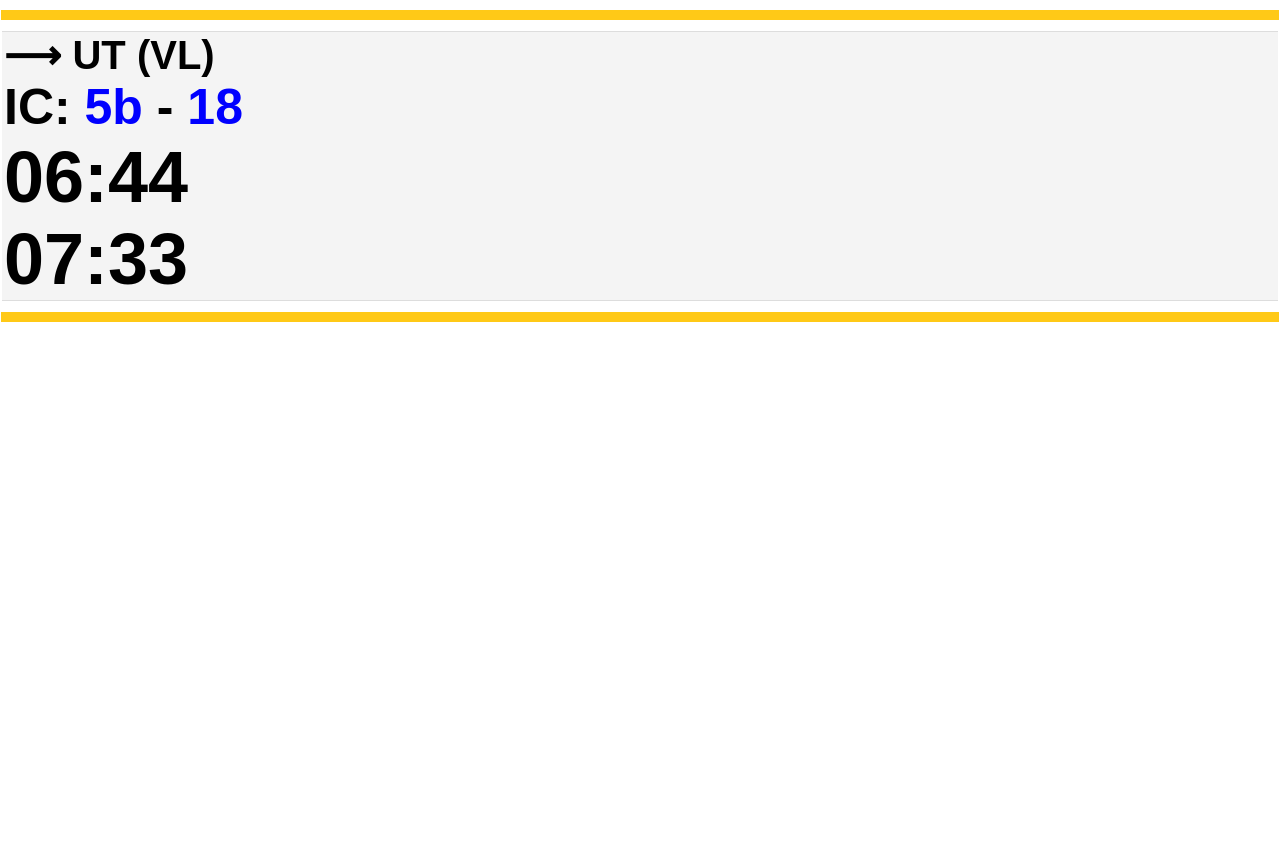
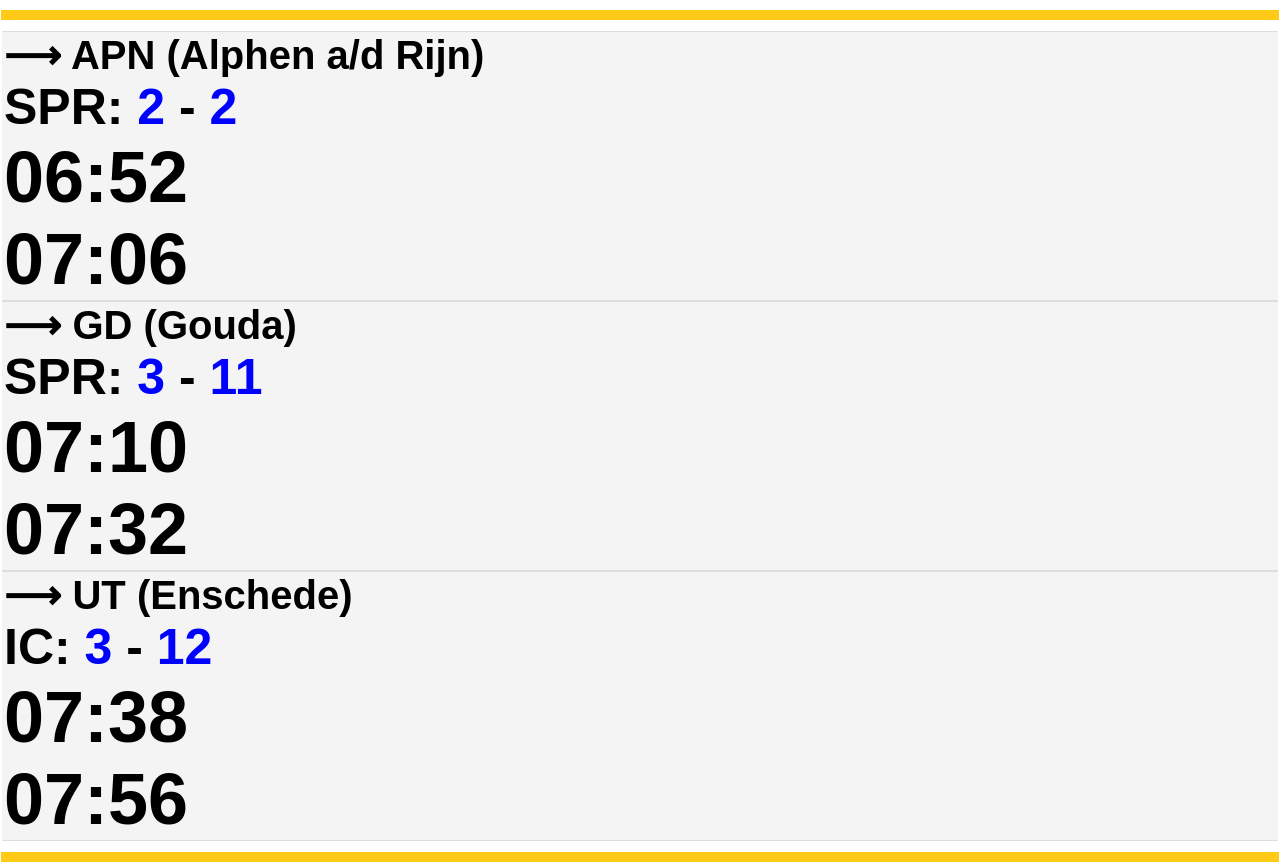
Before and after one commit to elysium316/ns, a plain HTML site: page ledn_ut.html in a window 1280 px wide. Shown: the part 1804-2667 px from the top of the page. Before the commit the page ends 2127 px from the top, so only its background shows below. Drawn offline with Linux system fonts and the light colour scheme.

Commit message:
Automatische update treintijden

```diff
--- a/ledn_ut.html
+++ b/ledn_ut.html
@@ -18,25 +18,11 @@
 </head>
 <body>
     <h1>Traject Overzicht</h1>
-    <div class="tijd">04:46</div>
+    <div class="tijd">05:41</div>
     <div style='padding: 2pt; margin-bottom: 20px;'><a href='index.html' class='menu-link' style='background: #ddd; color: black; border-color: #ddd;'>🏠 Home</a> <a href='ledn_ut.html' class='menu-link' style='background: #ffc917; color: #003399;'>LEDN-UT</a> <a href='ut_ah.html' class='menu-link'>UT-AH</a> <a href='ah_dtch.html' class='menu-link'>AH-DTCH</a> </div>
 
     <div class="etappe-header">LEDN-UT</div>
     <ul>
-
-        <li style="padding: 10px 0; border-bottom: 10px solid #ffc917;">
-
-            <ul>
-
-                <li style="background: #f4f4f4; padding: 0 2px; margin:0; border-top: 1px solid #ddd; border-bottom: 1px solid #ddd; border-left: none; border-right: none;">
-                    <span class="station">&#10230; UT (UT)</span><br>
-                    <span class="spoor" style="color:black;">IC: </span><span class="spoor"><span class='spoor'>5b</span></span><span class="spoor" style="color:black;"> - </span><span class="spoor"><span class='spoor'>15</span></span><br>
-                    <span class="vertrek">04:40</span><br>
-                    <span class="vertrek">05:48</span>
-                </li>
-
-            </ul>
-        </li>
 
         <li style="padding: 10px 0; border-bottom: 10px solid #ffc917;">
 
@@ -101,6 +87,34 @@
             </ul>
         </li>
 
+        <li style="padding: 10px 0; border-bottom: 10px solid #ffc917;">
+
+            <ul>
+
+                <li style="background: #f4f4f4; padding: 0 2px; margin:0; border-top: 1px solid #ddd; border-bottom: 1px solid #ddd; border-left: none; border-right: none;">
+                    <span class="station">&#10230; APN (Alphen a/d Rijn)</span><br>
+                    <span class="spoor" style="color:black;">SPR: </span><span class="spoor"><span class='spoor'>2</span></span><span class="spoor" style="color:black;"> - </span><span class="spoor"><span class='spoor'>2</span></span><br>
+                    <span class="vertrek">06:52</span><br>
+                    <span class="vertrek">07:06</span>
+                </li>
+
+                <li style="background: #f4f4f4; padding: 0 2px; margin:0; border-top: 1px solid #ddd; border-bottom: 1px solid #ddd; border-left: none; border-right: none;">
+                    <span class="station">&#10230; GD (Gouda)</span><br>
+                    <span class="spoor" style="color:black;">SPR: </span><span class="spoor"><span class='spoor'>3</span></span><span class="spoor" style="color:black;"> - </span><span class="spoor"><span class='spoor'>11</span></span><br>
+                    <span class="vertrek">07:10</span><br>
+                    <span class="vertrek">07:32</span>
+                </li>
+
+                <li style="background: #f4f4f4; padding: 0 2px; margin:0; border-top: 1px solid #ddd; border-bottom: 1px solid #ddd; border-left: none; border-right: none;">
+                    <span class="station">&#10230; UT (Enschede)</span><br>
+                    <span class="spoor" style="color:black;">IC: </span><span class="spoor"><span class='spoor'>3</span></span><span class="spoor" style="color:black;"> - </span><span class="spoor"><span class='spoor'>12</span></span><br>
+                    <span class="vertrek">07:38</span><br>
+                    <span class="vertrek">07:56</span>
+                </li>
+
+            </ul>
+        </li>
+
     </ul>
 </body>
 </html>
```
Also changed, not shown: ah_dtch.html (+1 -1 lines), ut_ah.html (+1 -1 lines).
